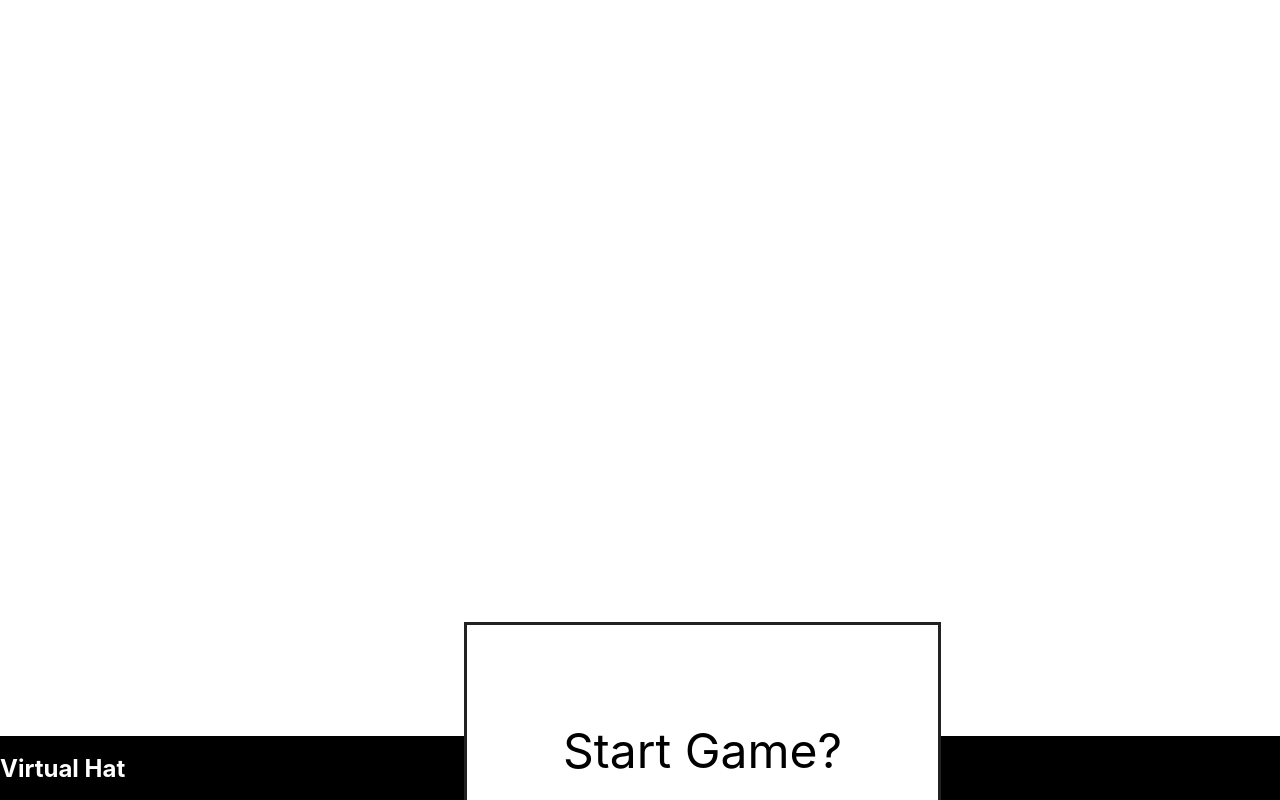
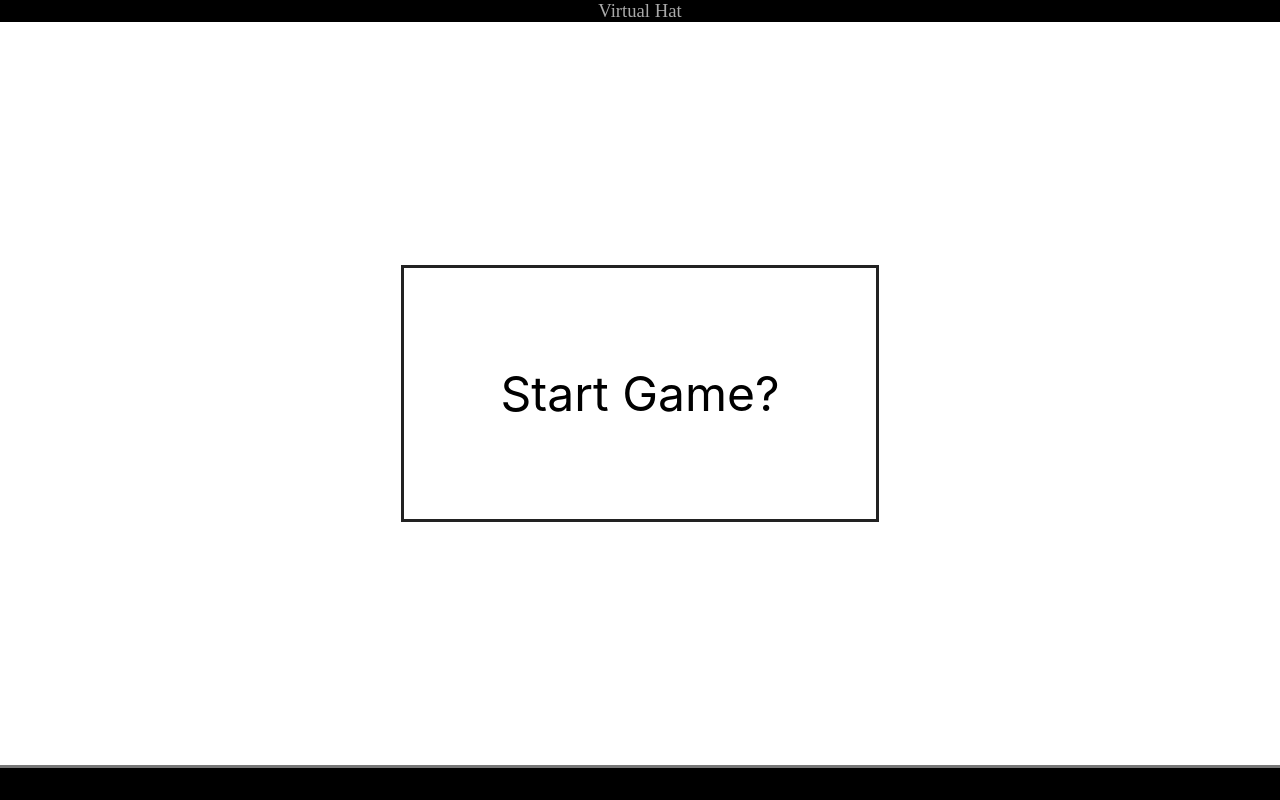
Before and after one commit to thinkle/hat-game, a Svelte app: page / in a window 1280 px wide. Built offline with nearby package versions, Linux system fonts and the light colour scheme.

Commit message:
Move most of logic into GameManager - just show a brand

```diff
--- a/src/App.svelte
+++ b/src/App.svelte
@@ -4,7 +4,6 @@
  let gameId;
  let step;
  import GameManager from './GameManager.svelte';
- import Words from './Words.svelte';
  import Hat from './Hat.svelte';
  const unsubscribe = game.subscribe(
      value => {
@@ -16,64 +15,24 @@
 </script>
 
 <main>
-     <div>
-         <div class="centerThing" >
-         {#if gameId}
-         <Words game={gameId} step={step} />
-         {/if}
-         </div>
-         <div class="bannerThing">
-         <h2>{name}</h2>
-         <GameManager />
-         </div>
-     </div>
-
+    <brand>{name}</brand>
+    <div><GameManager /></div>
 </main>
 
 <style>
- .bannerThing {
-     position: fixed;
-     bottom: 0;
-     right: 0;
-     height: 4em;
-     width: 100vw;
-     background-color: black;
-     color: white;
-     display: flex;
-     flex-direction: row;
-     align-items: center;
- }
- h2 {
-     margin-right: auto;
- }
- p {
-     margin-right: 1em;
- }
- .centerThing {
-     position: fixed;
-     top: 0;
-     left: 0;
-     height: 100vh;
-     width: 100vw;
+ brand {
+     font-family: futura;
+     font-size: 14pt;
+     color: #aaa;
+     text-align: center;
+     height: 22px;
      display: flex;
      align-items: center;
      justify-content: center;
+     background-color: black;
  }
- main {
-     text-align: center;
+ div {
+     height: calc(100vh - 22px);
+     display: flex;
  }
-
- h1 {
-     color: #ff3e00;
-     text-transform: uppercase;
-     font-size: 4em;
-     font-weight: 100;
- }
-
-
- @media (min-width: 640px) {
-     main {
-	 max-width: none;
-     }
- }
-</style>
+ </style>
```
